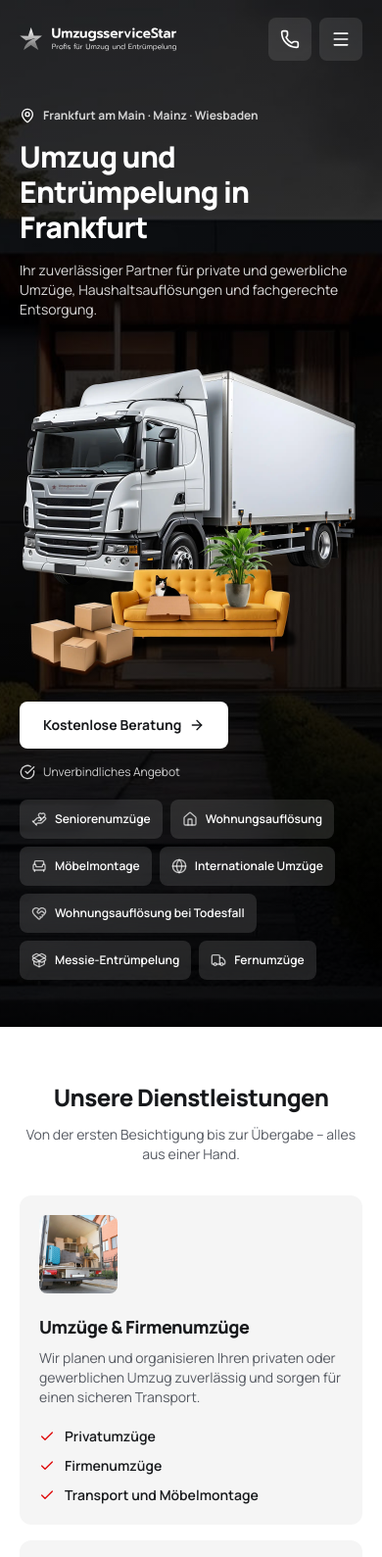
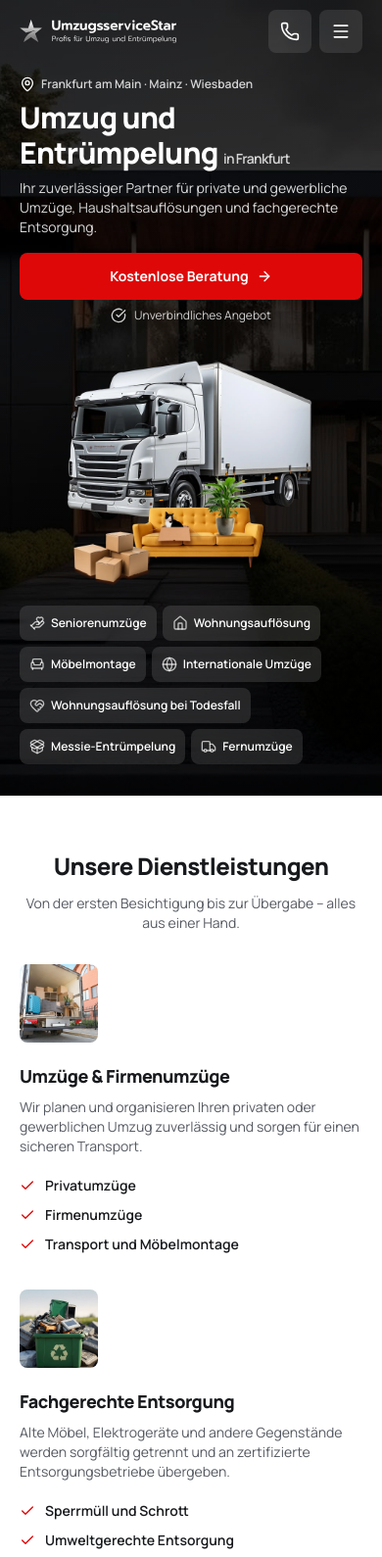
Before and after one commit to markxxv/umzug, a plain HTML site: page index.html in a window 390 px wide. Shown: the top 1589 px of the page at 98% size. Drawn offline with nearby package versions, Linux system fonts and the light colour scheme.

Commit message:
Refine mobile hero and restore original reviews

```diff
--- a/index.html
+++ b/index.html
@@ -14,7 +14,7 @@
     <script defer src="https://cdn.jsdelivr.net/npm/alpinejs@3.x.x/dist/cdn.min.js"></script>
     <script defer src="https://cdn.jsdelivr.net/npm/lucide@latest/dist/umd/lucide.min.js"></script>
     <style type="text/tailwindcss">
-        @theme {
+        @theme static {
             --font-sans: "Manrope", ui-sans-serif, system-ui, sans-serif;
             --color-brand: #df0808;
             --color-brand-hover: #bd0000;
@@ -54,7 +54,7 @@
             .hero_bg { @apply absolute inset-0 size-full object-cover; }
             .hero_overlay { @apply absolute inset-0 bg-linear-to-b from-black/45 via-black/30 to-black/65 lg:bg-linear-to-r lg:from-black/55 lg:via-black/20 lg:to-black/10; }
             .header { @apply relative z-20; }
-            .header_inner { @apply flex min-h-20 items-center justify-between gap-4; }
+            .header_inner { @apply flex min-h-16 items-center justify-between gap-4 lg:min-h-20; }
             .header_logo { @apply w-40 shrink-0 sm:w-52; }
             .header_nav { @apply hidden items-center gap-7 text-sm font-semibold lg:flex; }
             .header_nav a { @apply text-white/80 transition hover:text-white; }
@@ -63,24 +63,27 @@
             .header_mobile { @apply absolute inset-x-5 top-full z-30 rounded-xl bg-ink p-3 shadow-2xl lg:hidden; }
             .header_mobile a { @apply flex min-h-12 items-center justify-between rounded-lg px-4 py-3 text-sm font-semibold text-white hover:bg-white/10; }
             .header_mobile a svg { @apply size-4 text-white/50; }
-            .hero_inner { @apply relative z-10 grid items-center gap-5 pb-12 pt-7 sm:pb-16 sm:pt-12 lg:grid-cols-2 lg:gap-x-12 lg:gap-y-6 lg:pb-24 lg:pt-16; }
-            .hero_copy { @apply lg:col-start-1 lg:row-start-1 lg:self-end; }
-            .hero_location { @apply mb-4 inline-flex items-center gap-2 text-xs font-bold text-white/80 sm:text-sm; }
+            .hero_inner { @apply relative z-10 grid items-center gap-4 pb-8 pt-3 sm:pb-12 sm:pt-8 lg:grid-cols-2 lg:gap-x-12 lg:gap-y-6 lg:pb-24 lg:pt-16; }
+            .hero_copy { @apply order-1 lg:order-none lg:col-start-1 lg:row-start-1 lg:self-end; }
+            .hero_location { @apply mb-2 inline-flex items-center gap-1.5 text-xs font-semibold text-white/80 lg:mb-4 lg:text-sm; }
             .hero_location svg { @apply size-4 text-white; }
             .hero_h1 { @apply max-w-xl text-3xl font-extrabold tracking-tight sm:text-4xl; }
-            .hero_lead { @apply mt-4 max-w-lg text-sm text-white/85 sm:text-base; }
-            .hero_visual { @apply mx-auto w-full max-w-sm lg:col-start-2 lg:row-span-2 lg:row-start-1 lg:max-w-none; }
+            .hero_title_line { @apply block lg:inline; }
+            .hero_city { @apply whitespace-nowrap text-sm font-semibold text-white/80 sm:text-base lg:text-4xl lg:font-extrabold lg:text-white; }
+            .hero_lead { @apply mt-2 max-w-lg text-sm text-white/85 sm:text-base lg:mt-4; }
+            .hero_visual { @apply order-3 mx-auto w-full max-w-64 sm:max-w-sm lg:order-none lg:col-start-2 lg:row-span-2 lg:row-start-1 lg:max-w-none; }
             .hero_visual img { @apply w-full object-contain; }
-            .hero_services { @apply flex flex-col gap-5 lg:col-start-1 lg:row-start-2 lg:self-start; }
-            .hero_links { @apply flex flex-wrap gap-2; }
-            .hero_link { @apply inline-flex min-h-10 items-center gap-2 rounded-lg bg-white/12 px-3 py-2 text-xs font-semibold text-white backdrop-blur-sm transition hover:bg-white/25 sm:text-sm; }
+            .hero_services { @apply contents lg:flex lg:flex-col lg:gap-5 lg:col-start-1 lg:row-start-2 lg:self-start; }
+            .hero_links { @apply order-4 flex flex-wrap gap-1.5 lg:order-none lg:gap-2; }
+            .hero_link { @apply inline-flex min-h-9 items-center gap-1.5 rounded-lg bg-white/12 px-2.5 py-2 text-xs font-semibold text-white backdrop-blur-sm transition hover:bg-white/25 sm:text-sm lg:min-h-10 lg:gap-2 lg:px-3; }
             .hero_link svg { @apply size-4 shrink-0 text-white/70; }
-            .hero_action { @apply order-first flex flex-wrap items-center gap-4 lg:order-last; }
-            .hero_hint { @apply inline-flex items-center gap-2 text-xs text-white/80; }
+            .hero_action { @apply order-2 flex flex-col items-stretch gap-2 lg:order-last lg:flex-row lg:flex-wrap lg:items-center lg:gap-4; }
+            .hero_action .button_light { @apply bg-brand text-white hover:bg-brand-hover lg:bg-white lg:text-ink lg:hover:bg-neutral-100; }
+            .hero_hint { @apply inline-flex items-center justify-center gap-2 text-xs text-white/80 lg:justify-start; }
             .hero_hint svg { @apply size-4 shrink-0; }
 
-            .services_grid { @apply grid gap-4 md:grid-cols-3 lg:gap-6; }
-            .service_card { @apply flex h-full flex-col rounded-xl bg-surface p-5 sm:p-6 lg:p-7; }
+            .services_grid { @apply grid gap-9 md:grid-cols-3 md:gap-8 lg:gap-12; }
+            .service_card { @apply flex h-full flex-col; }
             .service_image { @apply size-20 rounded-lg object-cover sm:size-24; }
             .service_title { @apply mt-5 text-lg font-extrabold tracking-tight; }
             .service_description { @apply mt-2 text-sm text-muted; }
@@ -208,7 +211,7 @@
         <div class="container-wide hero_inner">
             <div class="hero_copy">
                 <p class="hero_location"><i data-lucide="map-pin" aria-hidden="true"></i> Frankfurt am Main · Mainz · Wiesbaden</p>
-                <h1 class="hero_h1">Umzug und Entrümpelung in Frankfurt</h1>
+                <h1 class="hero_h1">Umzug und <span class="hero_title_line">Entrümpelung <span class="hero_city">in Frankfurt</span></span></h1>
                 <p class="hero_lead">Ihr zuverlässiger Partner für private und gewerbliche Umzüge, Haushaltsauflösungen und fachgerechte Entsorgung.</p>
             </div>
             <div class="hero_visual"><img src="img/umzug_frankfurt.webp" alt="Umzugs-Lkw mit Möbeln und Umzugskartons" width="1400" height="1400" fetchpriority="high"></div>
@@ -269,9 +272,9 @@
         </section>
 
         <!-- Vorteile -->
-        <section class="section benefits" id="vorteile">
+        <section class="section benefits bg-ink text-white" id="vorteile">
             <div class="container-wide">
-                <div class="section_header"><h2 class="section_title">Warum Umzugsservice Star?</h2><p class="section_intro">Persönlicher Service, klare Absprachen und ein erfahrenes Team, auf das Sie sich verlassen können.</p></div>
+                <div class="section_header"><h2 class="section_title">Warum Uns Wählen?</h2><p class="section_intro">Persönlicher Service, klare Absprachen und ein erfahrenes Team, auf das Sie sich verlassen können.</p></div>
                 <div class="benefits_grid">
                     <article class="benefit_card"><img src="img/planung.jpg" alt="" width="460" height="460" loading="lazy"><div><h3 class="benefit_title">Individuelle Planung</h3><p class="benefit_description">Wir stimmen jeden Schritt auf Ihre Wünsche, Ihre Situation und Ihren Zeitplan ab.</p></div></article>
                     <article class="benefit_card"><img src="img/zeitersparnis.jpg" alt="" width="460" height="460" loading="lazy"><div><h3 class="benefit_title">Zeitersparnis</h3><p class="benefit_description">Mit eingespielten Abläufen entlasten wir Sie und schaffen Zeit für die wichtigen Dinge.</p></div></article>
@@ -316,12 +319,12 @@
             <div class="container-wide">
                 <div class="section_header"><h2 class="section_title">Bewertungen</h2><p class="section_intro">Das sagen unsere Kunden über uns.</p></div>
                 <div class="reviews_grid">
-                    <figure class="review_card"><i class="review_quote" data-lucide="quote" aria-hidden="true"></i><blockquote class="review_text">„Das Team ist sehr kompetent und freundlich. […] Preis-Leistung ist top!“</blockquote><figcaption class="review_author"><i data-lucide="circle-user-round" aria-hidden="true"></i> Madeleine K.</figcaption></figure>
-                    <figure class="review_card"><i class="review_quote" data-lucide="quote" aria-hidden="true"></i><blockquote class="review_text">„Ich kann dieses Unternehmen weiterempfehlen und werde sie beim nächsten Umzug wieder buchen“</blockquote><figcaption class="review_author"><i data-lucide="circle-user-round" aria-hidden="true"></i> Daniel H.</figcaption></figure>
-                    <figure class="review_card"><i class="review_quote" data-lucide="quote" aria-hidden="true"></i><blockquote class="review_text">„Die Möbel wurden gut verpackt und sorgfältig verladen.“</blockquote><figcaption class="review_author"><i data-lucide="circle-user-round" aria-hidden="true"></i> Bernd H.</figcaption></figure>
-                    <figure class="review_card"><i class="review_quote" data-lucide="quote" aria-hidden="true"></i><blockquote class="review_text">„Super unkomplizierte und sehr kurze Terminfindung. Schneller und guter Umzug.“</blockquote><figcaption class="review_author"><i data-lucide="circle-user-round" aria-hidden="true"></i> Felicia D.</figcaption></figure>
-                    <figure class="review_card"><i class="review_quote" data-lucide="quote" aria-hidden="true"></i><blockquote class="review_text">„Waren pünktlich, haben fleißig angepackt und geschleppt. Gerne wieder.“</blockquote><figcaption class="review_author"><i data-lucide="circle-user-round" aria-hidden="true"></i> Philip S.</figcaption></figure>
-                    <figure class="review_card"><i class="review_quote" data-lucide="quote" aria-hidden="true"></i><blockquote class="review_text">„Super kompetent und freundlich! Vielen Dank für die tolle Unterstützung beim Umzug!!“</blockquote><figcaption class="review_author"><i data-lucide="circle-user-round" aria-hidden="true"></i> Stefan H.</figcaption></figure>
+                    <figure class="review_card"><i class="review_quote" data-lucide="quote" aria-hidden="true"></i><blockquote class="review_text">Tolles Umzugsunternehmen, können es nur weiterempfehlen! Das Team ist sehr kompetent und freundlich. Trotz Komplikationen ging der Umzug sehr schnell und es wurde nichts beschädigt. Preis-Leistung ist top!</blockquote><figcaption class="review_author"><i data-lucide="circle-user-round" aria-hidden="true"></i> Madeleine K.</figcaption></figure>
+                    <figure class="review_card"><i class="review_quote" data-lucide="quote" aria-hidden="true"></i><blockquote class="review_text">Das Umzugsunternehmen ist sehr Professionell. Sie waren sehr freundlich und habe die Möbel sorgfältig auseinandergebaut und nach 450km am nächsten wieder ohne Schäden zusammengebaut. Sie waren Pünktlich und schnell. Ich kann dieses Unternehmen weiterempfehlen und werde sie beim nächsten Umzug wieder buchen👍 Preis war sehr gut👍</blockquote><figcaption class="review_author"><i data-lucide="circle-user-round" aria-hidden="true"></i> Daniel H.</figcaption></figure>
+                    <figure class="review_card"><i class="review_quote" data-lucide="quote" aria-hidden="true"></i><blockquote class="review_text">Hat alles sehr gut geklappt. Die Möbel wurden gut verpackt und sorgfältig verladen. Auch das Ausladen war gut, obwohl unser Treppenhaus stark gewendelt ist.</blockquote><figcaption class="review_author"><i data-lucide="circle-user-round" aria-hidden="true"></i> Bernd H.</figcaption></figure>
+                    <figure class="review_card"><i class="review_quote" data-lucide="quote" aria-hidden="true"></i><blockquote class="review_text">Super unkomplizierte und sehr kurze Terminfindung. Schneller und guter Umzug. Empfehle ich sehr gerne weiter!</blockquote><figcaption class="review_author"><i data-lucide="circle-user-round" aria-hidden="true"></i> Felicia D.</figcaption></figure>
+                    <figure class="review_card"><i class="review_quote" data-lucide="quote" aria-hidden="true"></i><blockquote class="review_text">Hat alles geklappt. Waren pünktlich, haben fleißig angepackt und geschleppt. Gerne wieder. 🙂</blockquote><figcaption class="review_author"><i data-lucide="circle-user-round" aria-hidden="true"></i> Philip S.</figcaption></figure>
+                    <figure class="review_card"><i class="review_quote" data-lucide="quote" aria-hidden="true"></i><blockquote class="review_text">Super kompetent und freundlich! Vielen Dank für die tolle Unterstützung beim Umzug!! Kann ich nur empfehlen.</blockquote><figcaption class="review_author"><i data-lucide="circle-user-round" aria-hidden="true"></i> Stefan H.</figcaption></figure>
                 </div>
                 <div class="section_action"><a class="button" href="https://maps.app.goo.gl/DChoaGH1B4owU1pBA" target="_blank" rel="noopener noreferrer">Mehr auf Google <i data-lucide="arrow-up-right" aria-hidden="true"></i></a></div>
             </div>
```
